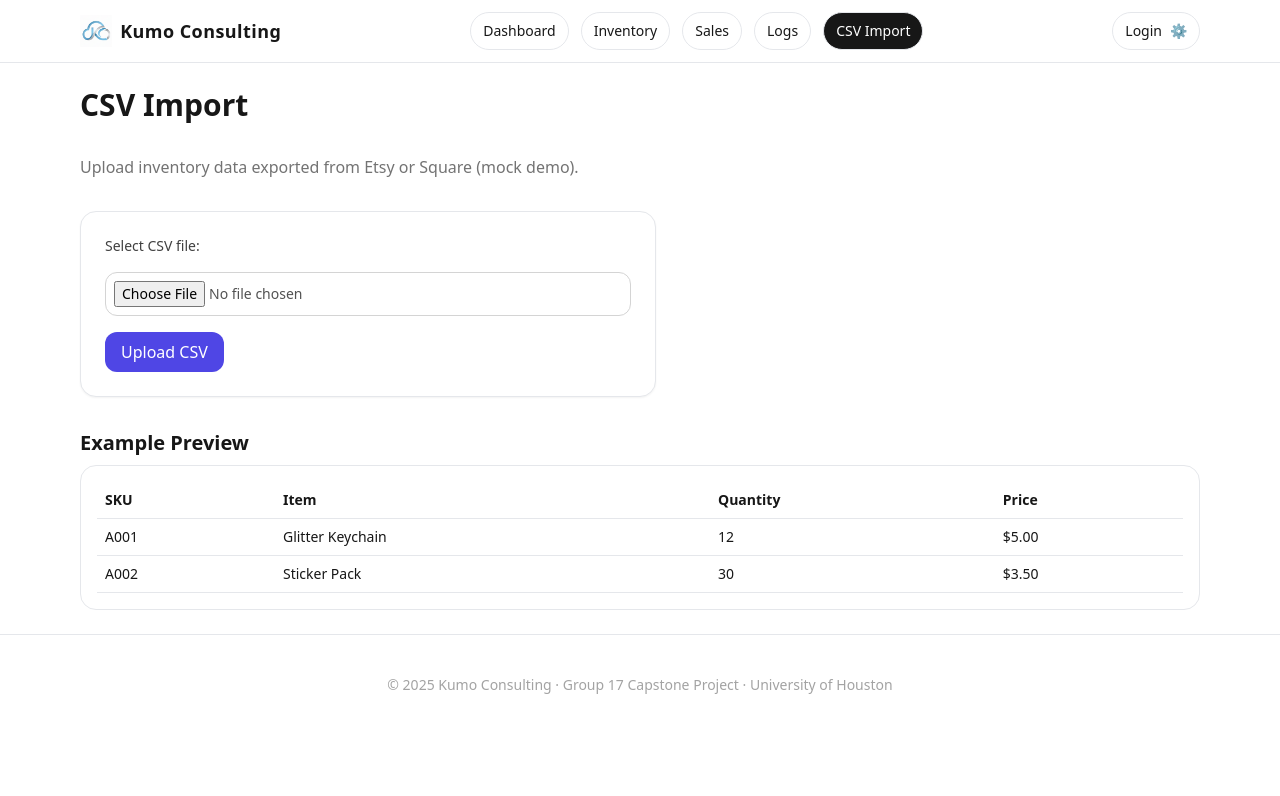
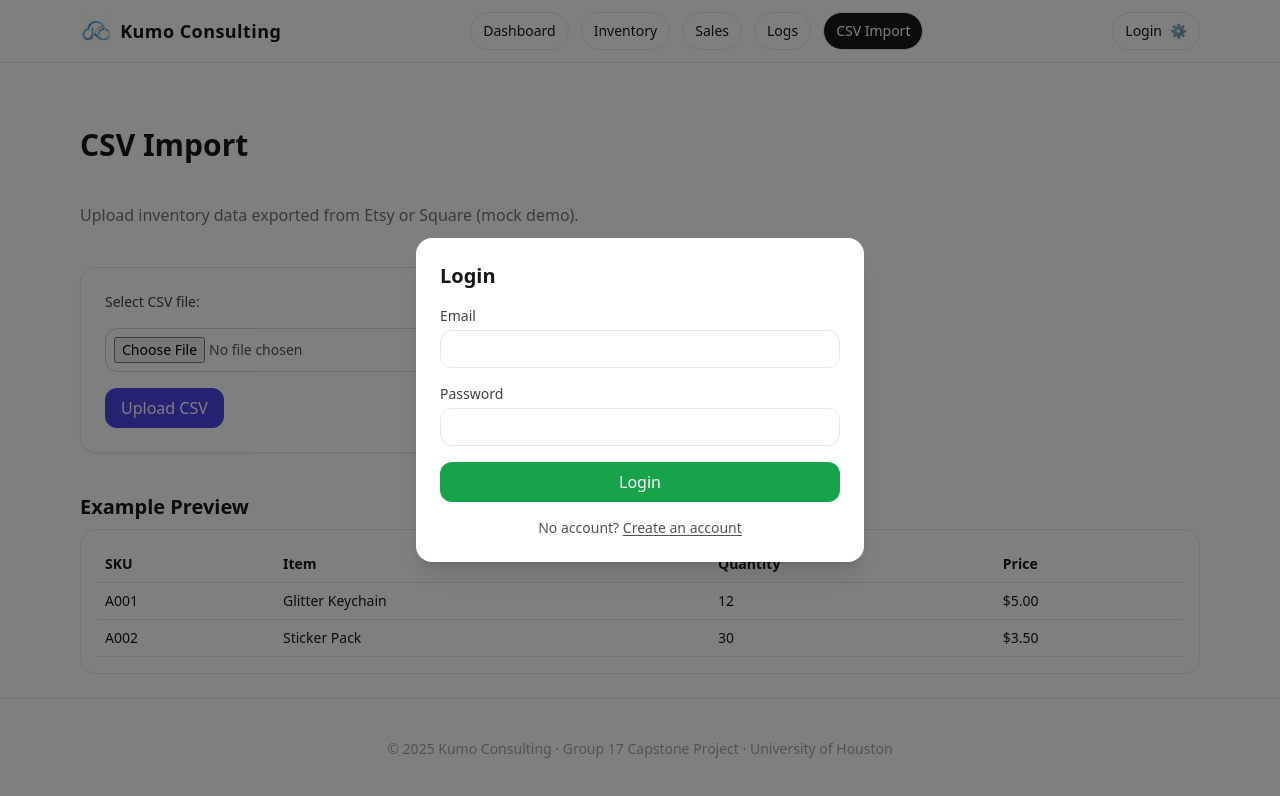
Before and after one commit to StevLuu/CIS4375-CapstoneProject_FA2025, a React (Vite) app in the folder frontend/: page /csv in a window 1280 px wide. Shown: the top 796 px of the page. Built offline with nearby package versions, Linux system fonts and the light colour scheme; no server answers.

Commit message:
update login modal and prompt user to login when accessing pages

```diff
--- a/frontend/src/Components/auth/LoginModal.tsx
+++ b/frontend/src/Components/auth/LoginModal.tsx
@@ -2,18 +2,18 @@ import { useState } from "react";
 import { useNavigate } from "react-router-dom";
 import Modal from "../ui/Modal";
 import { api } from "../../lib/api";
+import { SignupModal } from "../auth/SignupModal";
 
-type LoginModalProps = {
+export function LoginModal({ open, onClose, onSuccess }: {
   open: boolean;
   onClose: () => void;
   onSuccess?: () => void;
-};
-
-export function LoginModal({ open, onClose, onSuccess }: LoginModalProps) {
+}) {
   const [email, setEmail] = useState("");
   const [password, setPassword] = useState("");
+  const [error, setError] = useState<string | null>(null);
   const [submitting, setSubmitting] = useState(false);
-  const [error, setError] = useState<string | null>(null);
+  const [showSignup, setShowSignup] = useState(false); // local toggle
 
   async function handleSubmit(e: React.FormEvent) {
     e.preventDefault();
@@ -21,58 +21,85 @@ export function LoginModal({ open, onClose, onSuccess }: LoginModalProps) {
     setError(null);
     try {
       await api<void>("/auth/login", { json: { email, password } });
-
-      window.location.assign("/");
+      onClose();
+      onSuccess?.();
     } catch (err: any) {
-      const msg = err?.message || "Login failed";
-      setError(msg);
-      alert(msg);
+      setError(err.message || "Login failed");
+      alert(err.message || "Login failed");
     } finally {
       setSubmitting(false);
     }
   }
+
   return (
+    <>
       <Modal open={open} onClose={onClose} title="Login">
         <form onSubmit={handleSubmit} className="space-y-4">
+          {/* Email field */}
           <div>
             <label className="block text-sm font-medium text-neutral-700 dark:text-neutral-200">
               Email
             </label>
             <input
               type="email"
-            autoComplete="email"
-            placeholder="email@kumo.com"
               value={email}
               onChange={(e) => setEmail(e.target.value)}
               className="input mt-1 w-full dark:bg-neutral-800 dark:border-neutral-700 dark:text-white"
-            required
             />
           </div>
+
+          {/* Password field */}
           <div>
             <label className="block text-sm font-medium text-neutral-700 dark:text-neutral-200">
               Password
             </label>
             <input
               type="password"
-            autoComplete="current-password"
-            placeholder="***"
               value={password}
               onChange={(e) => setPassword(e.target.value)}
               className="input mt-1 w-full dark:bg-neutral-800 dark:border-neutral-700 dark:text-white"
-            required
             />
           </div>
-        {error ? (
-          <p className="text-sm text-red-600" role="alert">{error}</p>
-        ) : null}
+
+          {error && <p className="text-red-600 text-sm">{error}</p>}
+
           <button
             type="submit"
             disabled={submitting}
             className="w-full rounded-xl bg-green-600 px-5 py-2 font-medium text-white transition hover:bg-green-700 disabled:opacity-60"
           >
-          {submitting ? "Signing in…" : "Login"}
+            {submitting ? "Logging in..." : "Login"}
           </button>
+
+          {/* Footer link */}
+          <div className="text-center text-sm text-neutral-600 dark:text-neutral-300">
+            No account?{" "}
+            <button
+              type="button"
+              onClick={() => {
+                onClose(); // close login
+                setShowSignup(true); // open signup
+              }}
+              className="underline underline-offset-2 hover:no-underline"
+            >
+              Create an account
+            </button>
+          </div>
         </form>
       </Modal>
+
+      {/* Nested Signup Modal */}
+      <SignupModal
+        open={showSignup}
+        onClose={() => setShowSignup(false)}
+        onSuccess={() => {
+          setShowSignup(false);
+          // optionally re-open login automatically:
+          setTimeout(() => {
+            // reopen login for immediate login
+          }, 300);
+        }}
+      />
+    </>
   );
 }
--- a/frontend/src/Page/CSV.tsx
+++ b/frontend/src/Page/CSV.tsx
@@ -1,7 +1,15 @@
 // src/pages/CSV.tsx
-import { useState } from "react";
+import { useState, useEffect } from "react";
+import { useAuth } from "../Components/auth/useAuth";
+import { LoginModal } from "../Components/auth/LoginModal";
 
 export default function CSV() {
+  const { loggedIn, user, refresh } = useAuth();
+  const [showLogin, setShowLogin] = useState(false);
+  useEffect(() => {
+    if (!loggedIn || !user?.email) setShowLogin(true);
+  }, [loggedIn, user]);
+
   const [file, setFile] = useState<File | null>(null);
   const [status, setStatus] = useState<string>("");
 
@@ -23,7 +31,15 @@ export default function CSV() {
   };
 
   return (
-    <div className="space-y-8">
+    <div className="space-y-10">
+      <LoginModal
+        open={showLogin}
+        onClose={() => setShowLogin(false)}
+        onSuccess={async () => {
+          setShowLogin(false);
+          await refresh();
+        }}
+      />
       <h1 className="text-3xl font-semibold">CSV Import</h1>
       <p className="text-neutral-500">
         Upload inventory data exported from Etsy or Square (mock demo).
@@ -52,13 +68,12 @@ export default function CSV() {
 
         {status && (
           <p
-            className={`text-sm ${
-              status.startsWith("✅")
+            className={`text-sm ${status.startsWith("✅")
                 ? "text-green-600"
                 : status.startsWith("⏳")
-                ? "text-yellow-600"
-                : "text-red-600"
-            }`}
+                  ? "text-yellow-600"
+                  : "text-red-600"
+              }`}
           >
             {status}
           </p>
--- a/frontend/src/Page/Dashboard.tsx
+++ b/frontend/src/Page/Dashboard.tsx
@@ -1,6 +1,10 @@
 // src/pages/Dashboard.tsx
+import { BarChart, Bar, XAxis, YAxis, Tooltip, ResponsiveContainer } from "recharts";
+import { useAuth } from "../Components/auth/useAuth";
+import { LoginModal } from "../Components/auth/LoginModal";
+import { useState, useEffect } from "react";
 
-import { BarChart, Bar, XAxis, YAxis, Tooltip, ResponsiveContainer } from "recharts";
+
 
 const data = [
   { name: "Mon", sales: 120 },
@@ -11,8 +15,21 @@ const data = [
 ];
 
 export default function Dashboard() {
+  const { loggedIn, user, refresh } = useAuth();
+  const [showLogin, setShowLogin] = useState(false);
+  useEffect(() => {
+    if (!loggedIn || !user?.email) setShowLogin(true);
+  }, [loggedIn, user]);
   return (
-    <div className="space-y-8">
+    <div className="space-y-10">
+      <LoginModal
+        open={showLogin}
+        onClose={() => setShowLogin(false)}
+        onSuccess={async () => {
+          setShowLogin(false);
+          await refresh();
+        }}
+      />
       <h1 className="text-3xl font-semibold">Vendor Dashboard</h1>
       <p className="text-neutral-500">
         Snapshot of weekly performance. (Mock data for presentation)
--- a/frontend/src/Page/Inventory.tsx
+++ b/frontend/src/Page/Inventory.tsx
@@ -1,6 +1,9 @@
 // src/Page/Inventory.tsx
-import { useState } from "react";
+import { useState, useEffect } from "react";
 import { motion, AnimatePresence } from "framer-motion";
+import { useAuth } from "../Components/auth/useAuth";
+import { LoginModal } from "../Components/auth/LoginModal";
+
 
 const mockItems = [
   { sku: "A001", name: "Glitter Keychain", stock: 12, price: 5 },
@@ -35,6 +38,13 @@ const mockCategories = [
 ];
 
 export default function Inventory() {
+  const { loggedIn, user, refresh } = useAuth();
+  const [showLogin, setShowLogin] = useState(false);
+
+  useEffect(() => {
+    if (!loggedIn || !user?.email) setShowLogin(true);
+  }, [loggedIn, user]);
+
   const [search, setSearch] = useState("");
   const [openCategory, setOpenCategory] = useState<string | null>(null);
 
@@ -44,8 +54,21 @@ export default function Inventory() {
       item.sku.toLowerCase().includes(search.toLowerCase())
   );
 
+
+
   return (
+
+
     <div className="space-y-10">
+      <LoginModal
+        open={showLogin}
+        onClose={() => setShowLogin(false)}
+        onSuccess={async () => {
+          setShowLogin(false);
+          await refresh();
+        }}
+      />
+
       {/* Header */}
       <div>
         <h1 className="text-3xl font-semibold">Inventory</h1>
@@ -83,9 +106,8 @@ export default function Inventory() {
               <p className="text-sm text-neutral-600 mb-2">
                 Stock:{" "}
                 <span
-                  className={`font-medium ${
-                    item.stock <= 5 ? "text-red-600" : "text-green-600"
-                  }`}
+                  className={`font-medium ${item.stock <= 5 ? "text-red-600" : "text-green-600"
+                    }`}
                 >
                   {item.stock}
                 </span>
@@ -150,11 +172,10 @@ export default function Inventory() {
                           >
                             <td className="py-2">{item.name}</td>
                             <td
-                              className={`py-2 font-medium ${
-                                item.stock <= 5
-                                  ? "text-red-600"
-                                  : "text-green-600"
-                              }`}
+                              className={`py-2 font-medium ${item.stock <= 5
+                                ? "text-red-600"
+                                : "text-green-600"
+                                }`}
                             >
                               {item.stock}
                             </td>
--- a/frontend/src/Page/Logs.tsx
+++ b/frontend/src/Page/Logs.tsx
@@ -1,5 +1,7 @@
-import { useState } from "react";
+import { useState, useEffect } from "react";
 import { motion } from "framer-motion";
+import { useAuth } from "../Components/auth/useAuth";
+import { LoginModal } from "../Components/auth/LoginModal";
 
 const mockLogs = [
   {
@@ -33,6 +35,12 @@ const mockLogs = [
 ];
 
 export default function Logs() {
+  const { loggedIn, user, refresh } = useAuth();
+  const [showLogin, setShowLogin] = useState(false);
+  useEffect(() => {
+    if (!loggedIn || !user?.email) setShowLogin(true);
+  }, [loggedIn, user]);
+
   const [filter, setFilter] = useState("All");
 
   const filteredLogs =
@@ -41,12 +49,21 @@ export default function Logs() {
       : mockLogs.filter((log) => log.status === filter);
 
   return (
+
     <motion.div
       className="space-y-8"
       initial={{ opacity: 0 }}
       animate={{ opacity: 1 }}
       transition={{ duration: 0.6 }}
     >
+      <LoginModal
+        open={showLogin}
+        onClose={() => setShowLogin(false)}
+        onSuccess={async () => {
+          setShowLogin(false);
+          await refresh();
+        }}
+      />
       <h1 className="text-3xl font-semibold">System Logs</h1>
       <p className="text-neutral-500">
         Recent system activity, imports, and updates. (Demo data)
--- a/frontend/src/Page/Sales.tsx
+++ b/frontend/src/Page/Sales.tsx
@@ -1,4 +1,29 @@
 // src/pages/Sales.tsx
+import { useState, useEffect } from "react";
+import { useAuth } from "../Components/auth/useAuth";
+import { LoginModal } from "../Components/auth/LoginModal";
+
 export default function Sales() {
-  return <h1 className="text-2xl font-bold">Sales Page</h1>;
+  const { loggedIn, user, refresh } = useAuth();
+  const [showLogin, setShowLogin] = useState(false);
+
+  useEffect(() => {
+    if (!loggedIn || !user?.email) setShowLogin(true);
+  }, [loggedIn, user]);
+
+  return (
+    <div className="space-y-10">
+
+      <LoginModal
+        open={showLogin}
+        onClose={() => setShowLogin(false)}
+        onSuccess={async () => {
+          setShowLogin(false);
+          await refresh();
+        }}
+      />
+
+      <h1 className="text-2xl font-bold">Sales Page</h1>
+    </div>
+  );
 }
```
Lines whose indentation alone changed are shown as unchanged.
